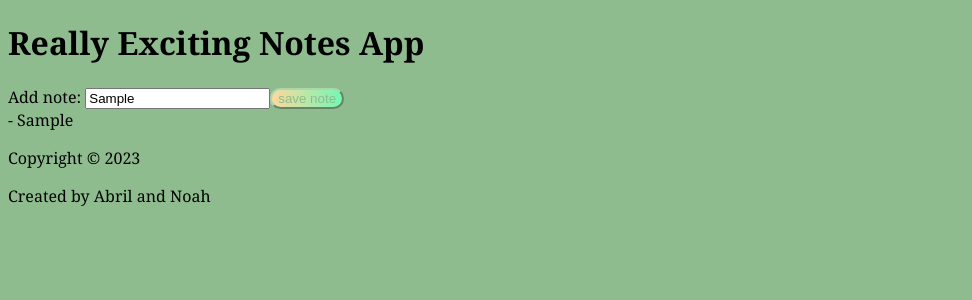
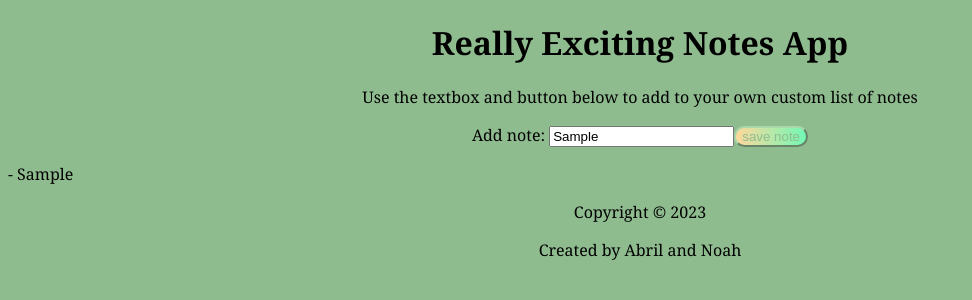
Before and after one commit to noah-bonnema/project1, an Angular app: page / in a window 1280 px wide. Both pictures are taken after typing "Sample" into the empty fields and a click on the button "save note". Shown: the top 300 px of the page, without its empty margins (0-972 px from the left). Built offline with nearby package versions, Linux system fonts and the light colour scheme.

Commit message:
made some small changes

```diff
--- a/src/app/components/footer/footer.component.html
+++ b/src/app/components/footer/footer.component.html
@@ -1,4 +1,10 @@
-<footer>
-    <p>Copyright &copy; 2023</p>
-    <p> Created by Abril and Noah</p>
-  </footer>
+<html>
+    <style>
+       p {text-align: center;}
+
+    </style>
+    <footer>
+        <p>Copyright &copy; 2023</p>
+        <p> Created by Abril and Noah</p>
+      </footer>
+</html>
--- a/src/app/components/header/header.component.html
+++ b/src/app/components/header/header.component.html
@@ -1,4 +1,11 @@
+<html>
+<style>
+header {text-align: center;}
+p {text-align: center;}
+</style>
+
 <header>
     <h1>{{ title }}</h1>
-
+    <p> Use the textbox and button below to add to your own custom list of notes</p>
   </header>
+  </html>
--- a/src/app/components/note/note.component.html
+++ b/src/app/components/note/note.component.html
@@ -1,3 +1,9 @@
+<html>
+    <style>
+    div {text-align: center}
+    p {text-align: left}
+    </style>
+
 <div>
     <label for="text"> Add note: </label>
     <input type="text" width="auto" name="input-text" placeholder="new note" #box />
@@ -5,6 +11,6 @@
 
 
 </div>
-<div *ngFor="let item of notes">
+<p *ngFor="let item of notes">
     {{item}}
-    <div>
+    <p>
```
